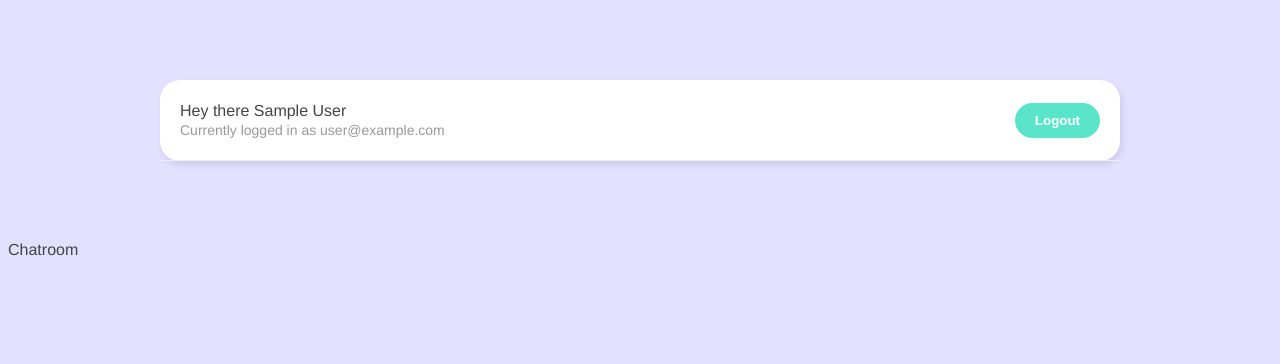
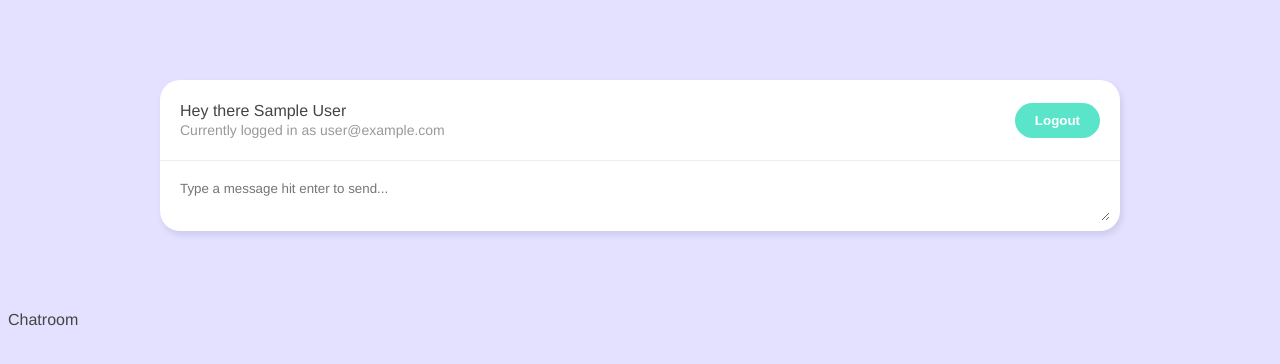
Before and after one commit to poolsakk/course-vue-firebase, a Vue app: page /chatroom in a window 1280 px wide. Shown: the top 364 px of the page. Built offline with nearby package versions, Linux system fonts and the light colour scheme; no server answers; sample sign-in values are in the browser's storage.

Commit message:
[116] new chat room

```diff
--- /dev/null
+++ b/src/components/NewChatForm.vue
@@ -0,0 +1,53 @@
+<template>
+  <form>
+      <textarea
+        placeholder="Type a message hit enter to send..."
+        v-model="message"
+        @keypress.enter.prevent="handleSubmit"
+      ></textarea>
+  </form>
+</template>
+
+<script>
+import { ref } from 'vue'
+import { timestamp } from '../firebase/config'
+import getUser from '../composables/getUser'
+
+export default {
+    setup() {
+        const { user } = getUser()
+        const message = ref('')
+
+        const handleSubmit = async () => {
+            const chat = {
+                name: user.value.displayName,
+                message: message.value,
+                createdAt: timestamp()
+            }
+
+            console.log(chat);
+
+            message.value = ''
+        }
+
+        return { message, handleSubmit }
+    }
+}
+</script>
+
+<style scoped>
+form {
+    margin: 10px
+}
+textarea {
+    width: 100%;
+    max-width: 100%;
+    margin-bottom: 6px;
+    padding: 10px;
+    box-sizing: border-box;
+    border: 0;
+    border-radius: 20px;
+    font-family: inherit;
+    outline: none;
+}
+</style>
--- a/src/views/Chatroom.vue
+++ b/src/views/Chatroom.vue
@@ -1,6 +1,7 @@
 <template>
   <div class="container">
     <Navbar/>
+    <NewChatForm />
   </div>
   <p>Chatroom</p>
 </template>
@@ -10,9 +11,10 @@ import Navbar from '../components/Navbar.vue'
 import getUser from '../composables/getUser'
 import { watch } from 'vue'
 import { useRouter } from 'vue-router'
+import NewChatForm from '../components/NewChatForm.vue'
 
 export default {
-  components: { Navbar },
+  components: { Navbar, NewChatForm },
   setup() {
     const { user } = getUser()
     const router = useRouter()
```
